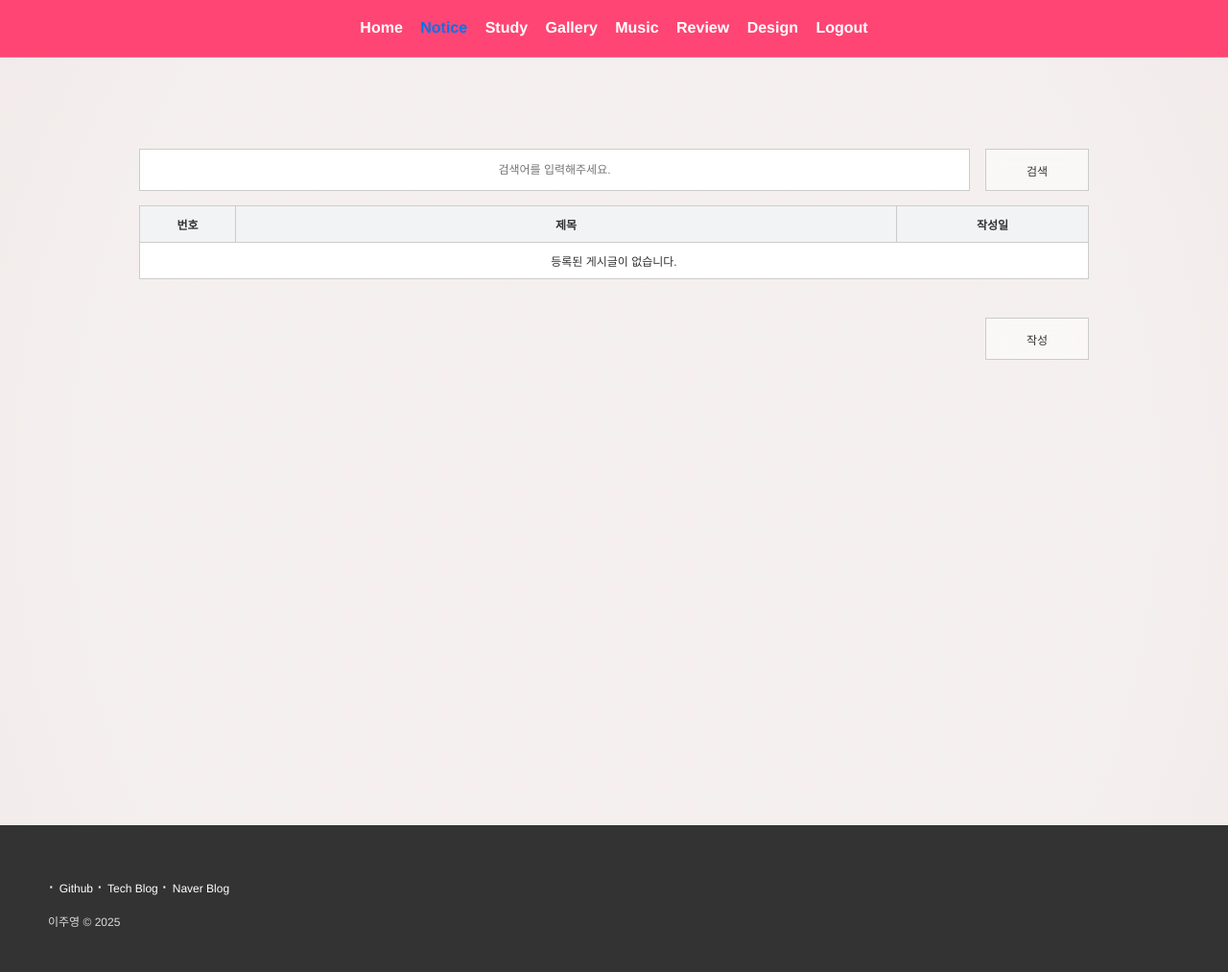
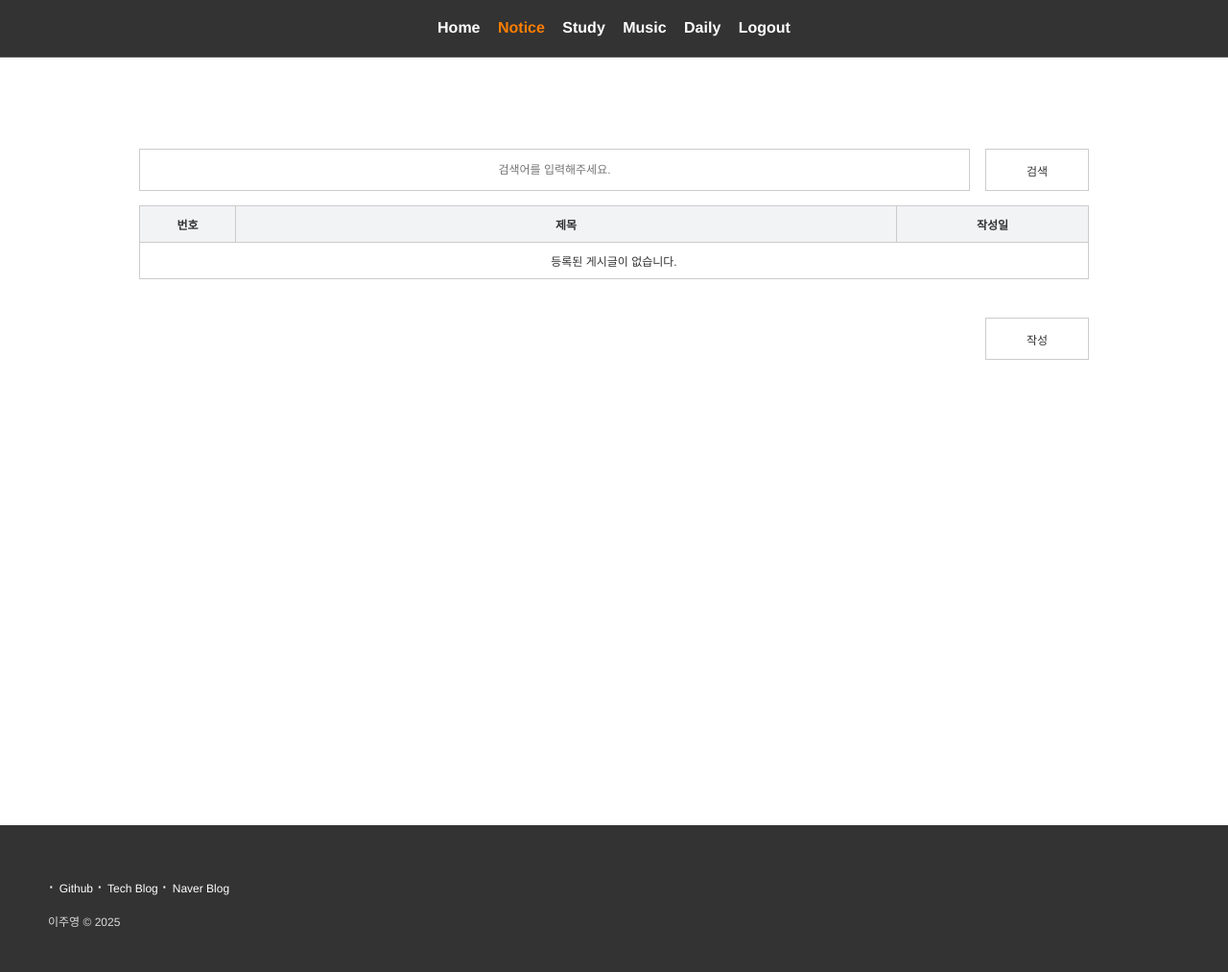
Before and after one commit to hobbyscripterII/MY-HOMEPAGE, a Spring Boot app: page /board/list?code=B001 in a window 1280 px wide. Shown: the whole page at 96% size. Run offline with Spring Boot 4, Linux system fonts and the light colour scheme; the visitor is signed in with stand-in values (Sample User, id 1); data that the repository does not hold is empty; some of the project's set-up classes (security, data sources, template engines, error pages and the like) are left out, and stand-ins take their place; some libraries are stand-ins or nearby versions; some web fonts are replaced.

Commit message:
[2025-03-09] UPDATE - Daily 게시판 익명 사용자 접근 불가 적용

```diff
--- a/src/main/java/com/project/homepage/board/BoardController.java
+++ b/src/main/java/com/project/homepage/board/BoardController.java
@@ -179,8 +179,8 @@ public class BoardController {
 
 		requestMap.put("role", role);
 
-		if (secYn.equals("Y") && role.equals(Const.ROLE_ANONYMOUS)) {
-			response.sendError(HttpServletResponse.SC_FORBIDDEN, "접근이 거부되었습니다.");
+		if ((code.equals(CategoryCode.DAILY.getCode()) || secYn.equals("Y")) && role.equals(Const.ROLE_ANONYMOUS)) {
+			throw new AccessDeniedException(null);
 		}
 
 		List<Map<String, Object>> prevPost = service.prevPostGet(requestMap);
--- a/src/main/resources/static/css/cmmn.css
+++ b/src/main/resources/static/css/cmmn.css
@@ -9,7 +9,6 @@ main {
 	position:relative;
 }
 body {
-	background-image:radial-gradient(73% 147%,#EADFDF 59%,#ECE2DF 100%),radial-gradient(91% 146%,rgba(255,255,255,0.50) 47%,rgba(0,0,0,0.50) 100%);
 	background-blend-mode:screen;
 	height:100%;
 	padding-top:100px;
@@ -31,7 +30,3 @@ iframe {
 img {
 	-webkit-user-select:none;
 }
-::selection {
-	background-color:#ff4573;
-	color: #FFF;
-}
--- a/src/main/resources/static/css/header.css
+++ b/src/main/resources/static/css/header.css
@@ -1,7 +1,7 @@
 header {
 	width:100%;
 	height:60px;
-	background-color:#ff4573;
+	background-color:#333;
 	border-bottom:1px solid rgba(255,255,255,0.2);
 	text-align:center;
 	position:fixed;
@@ -25,10 +25,10 @@ header nav a {
 	text-decoration:none;
 }
 header nav a:hover {
-	color:#0074ef;
+	color:#ff7e00;
 }
 header nav .active {
-	color:#0074ef;
+	color:#ff7e00;
 }
 @media (max-width:800px) {
 	header h1 {
@@ -36,6 +36,6 @@ header nav .active {
 	}
 	header nav a {
 		padding:10px 1px;
-		font-size: 11px;
+		font-size:11px;
 	}
 }
--- a/src/main/resources/templates/fragments/header.html
+++ b/src/main/resources/templates/fragments/header.html
@@ -5,10 +5,8 @@
     <a th:href="@{/}">Home</a>
     <a th:href="@{/board/list?code=B001}">Notice</a>
     <a th:href="@{/board/list?code=B002}">Study</a>
-    <a th:href="@{/board/list?code=B003}">Gallery</a>
     <a th:href="@{/board/list?code=B004}">Music</a>
-    <a th:href="@{/board/list?code=B008}">Review</a>
-    <a th:href="@{/board/list?code=B006}">Design</a>
+    <a th:href="@{/board/list?code=B005}">Daily</a>
     <th:block sec:authorize="isAnonymous()"><a th:href="@{/login}">Login</a></th:block>
 	<th:block sec:authorize="isAuthenticated()"><a th:href="@{/logout}">Logout</a></th:block>
   </nav>
```
